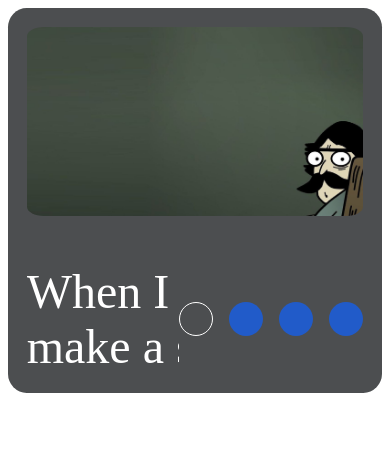
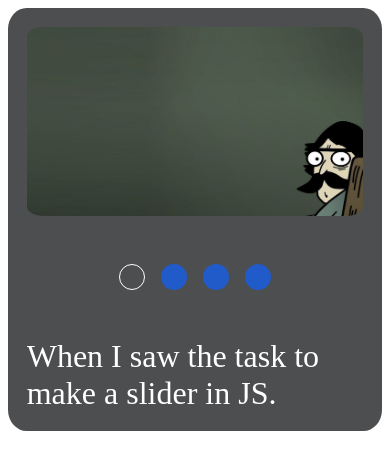
Before and after one commit to fikyslsgg/cssMemeSlider, a plain HTML site: page cssMemeSlider/index.html in a window 390 px wide. Drawn offline with Linux system fonts and the light colour scheme.

Commit message:
feat: make a mobile version

```diff
--- a/cssMemeSlider/style.css
+++ b/cssMemeSlider/style.css
@@ -77,3 +77,21 @@ overflow: hidden;
 .text__item{
   min-width: 100%;
 }
+
+@media (max-width: 768px) {
+  .slider__footer{
+    flex-direction: column-reverse;
+    align-items: center;
+  }
+  .text-wrapper{
+    width: 100%;
+    font-size: 2em;
+  }
+  .slider__footer {
+    gap: 3em;
+  }
+  .controls__item{
+    width: 1.5em;
+    height: 1.5em;
+  }
+}
```
